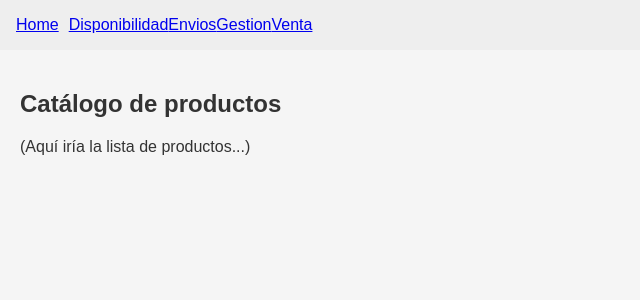
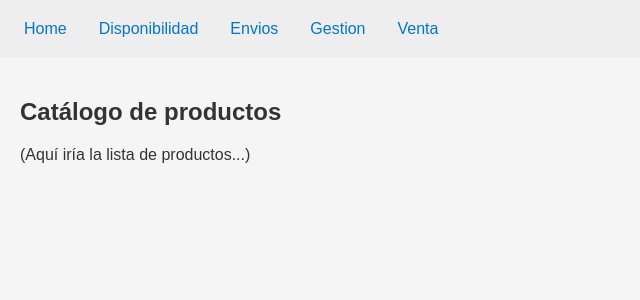
Before and after one commit to Celaya03/stardust-api, a React (Vite) app: page / in a window 1280 px wide. Shown: the top 300 px of the page, without its empty margins (0-640 px from the left). Built offline with nearby package versions, Linux system fonts and the light colour scheme.

Commit message:
Update Navbar.jsx

```diff
--- a/src/components/Navbar.jsx
+++ b/src/components/Navbar.jsx
@@ -2,12 +2,14 @@ import { Link } from "react-router-dom";
 
 export default function Navbar() {
   return (
-    <nav style={{ padding: "1rem", backgroundColor: "#eee" }}>
-      <Link to="/" style={{ marginRight: 10 }}>Home</Link>
-      <Link to="/Disponibilidad">Disponibilidad</Link>
-      <Link to="/Envios">Envios</Link>
-      <Link to="/Gestion">Gestion</Link>
-      <Link to="/Venta">Venta</Link>
+    <nav>
+      <div className="nav-links">
+        <Link to="/" style={{ marginRight: 0 }}>Home</Link>
+        <Link to="/Disponibilidad">Disponibilidad</Link>
+        <Link to="/Envios">Envios</Link>
+        <Link to="/Gestion">Gestion</Link>
+        <Link to="/Venta">Venta</Link>
+      </div>
     </nav>
   );
 }
```
